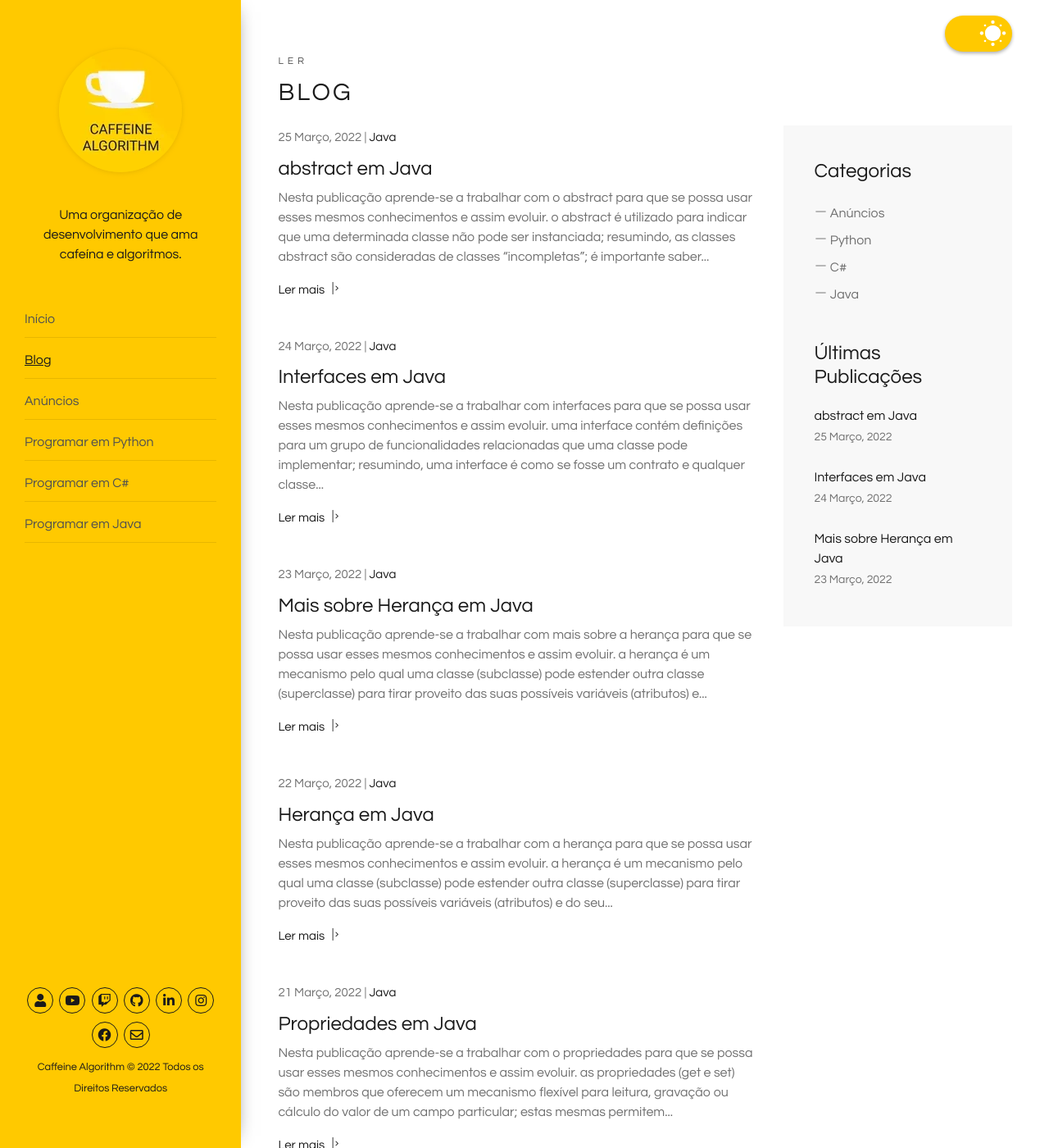
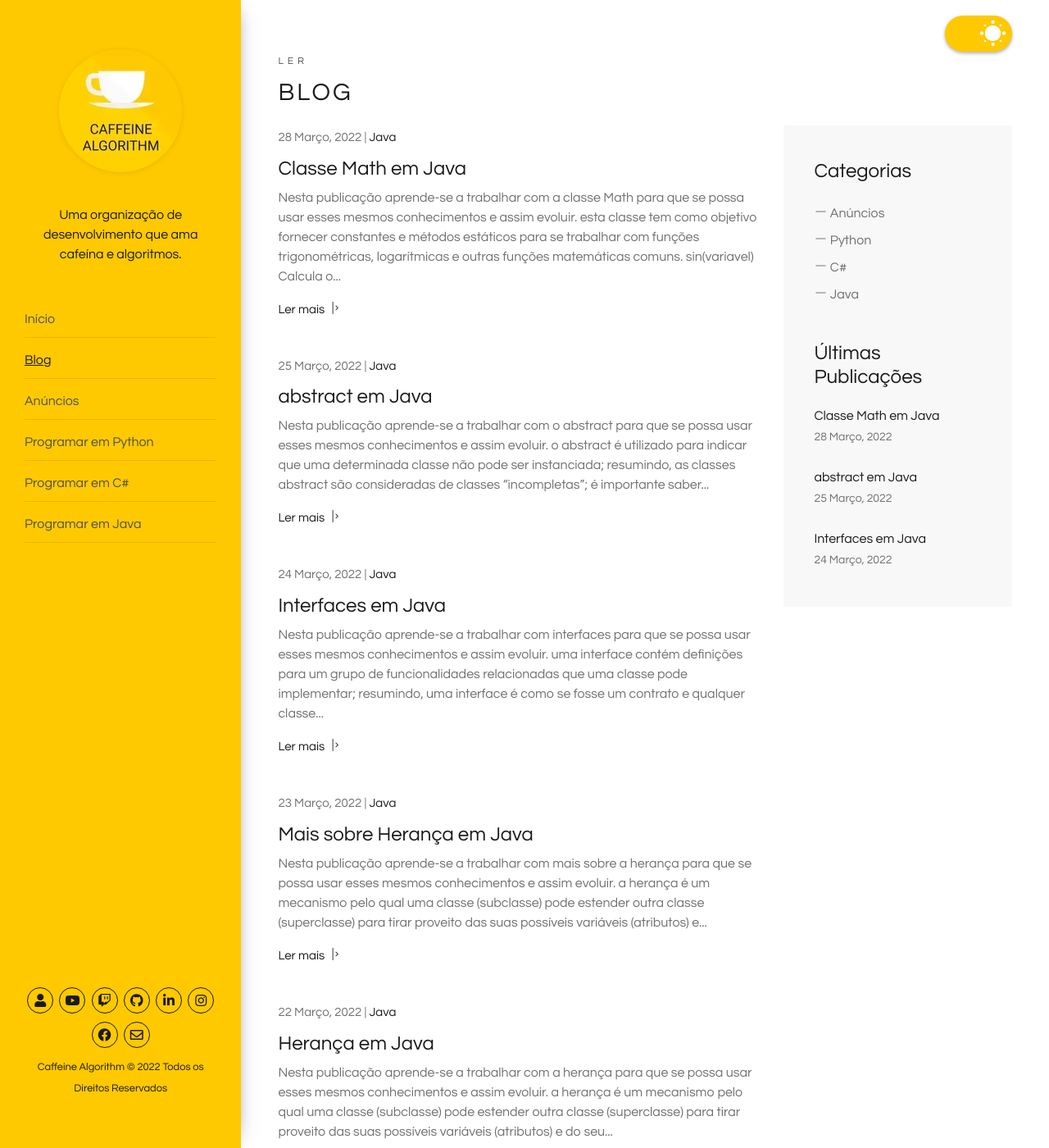
Before and after one commit to caffeinealgorithm/caffeinealgorithm.github.io, a Jekyll site: the page built from blog/index.html, in a window 1280 px wide and 1400 px high. Shown: the whole window at 82% size. Built offline with Jekyll 4.4.1, drawn with Linux system fonts in a browser that asks for light colours; the list of posts is cut into pages by our own code; some of the changed text lies outside the part shown.

Commit message:
Add 37º episode of the Java programming series

````diff
--- /dev/null
+++ b/_posts/2022-03-28-classe-math-em-java.md
@@ -0,0 +1,58 @@
+---
+layout: post
+excerpt: Blog
+title: 'Classe Math em Java'
+description: 'Descobre como se trabalha com a classe Math na linguagem de programação Java. Obtém respostas às tuas dúvidas com a teoria e os exemplos apresentados.'
+keywords: 'java, classe math, classe, math, publicação'
+date: 2022-03-28
+categories: [Java]
+---
+
+Nesta publicação aprende-se a trabalhar com a classe Math para que se possa usar esses mesmos conhecimentos e assim evoluir.
+
+- esta classe tem como objetivo fornecer constantes e métodos estáticos para se trabalhar com funções trigonométricas, logarítmicas e outras funções matemáticas comuns.
+
+`sin(variavel)` | Calcula o seno
+`cos(variavel)` | Calcula o cosseno
+`tan(variavel)` | Calcula a tangente
+`floor(variavel)` | Remove o valor decimal do dado número
+`ceil(variavel)` | Arredonda o dado número para o próximo
+`abs(variavel)` | Retorna o valor absoluto do dado número
+`sqrt(variavel)` | Retorna a raiz quadrada do dado número
+`pow(variavelA, variavelB)` | Multiplica o seu valor inicial múltiplas vezes (consoante o número de vezes)
+
+```java
+package com.caffeinealgorithm.programaremjava;
+
+public class ClasseMath {
+  public void Run() {
+    System.out.printf("Resultado do método sin(): %.2f\n", Math.sin(10.5));
+    System.out.printf("Resultado do método cos(): %.2f\n", Math.cos(10.5));
+    System.out.printf("Resultado do método tan(): %.2f\n", Math.tan(10.5));
+    System.out.printf("Resultado do método floor(): %.2f\n", Math.floor(10.5));
+    System.out.printf("Resultado do método ceil(): %.2f\n", Math.ceil(10.5));
+    System.out.printf("Resultado do método abs(): %.2f\n", Math.abs(-10.5));
+    System.out.printf("Resultado do método sqrt(): %.2f\n", Math.sqrt(9));
+    System.out.printf("Resultado do método pow(): %.2f", Math.pow(2, 5));
+  }
+}
+
+/*
+  Resultado do método sin(): -0.88
+  Resultado do método cos(): -0.48
+  Resultado do método tan(): 1.85
+  Resultado do método floor(): 10.00
+  Resultado do método ceil(): 11.00
+  Resultado do método abs(): 10.50
+  Resultado do método sqrt(): 3.00
+  Resultado do método pow(): 32.00
+*/
+```
+
+<div class="video-container">
+  <iframe src="https://www.youtube.com/embed/cpzjF8rXdI0" frameborder="0" allowfullscreen></iframe>
+</div>
+
+Não te esqueças de [assistir ao vídeo](https://youtu.be/cpzjF8rXdI0){:target="\_blank"} e podes sempre ler esta publicação [em inglês](https://nelsonsilvadev.com/blog/20220328/math-class-in-java/){:target="\_blank"}.
+
+### _Happy coding!_
--- a/index.html
+++ b/index.html
@@ -76,7 +76,7 @@
       </div>
 
       <div class="row">
-        {% for video in site.java %} {% if video.id == "/java/36" %}
+        {% for video in site.java %} {% if video.id == "/java/37" %}
         <div class="col-xs-12 col-sm-3 col-sm-6 col-lg-6 col-xl-3">
           <a
             href="https://www.youtube.com/embed/{{ video.custom_id }}"
````
Also changed, not shown: _java/37.md (added, +5 -0 lines), assets/img/playlists/java/37.png (added), assets/img/playlists/java/37.webp (added).
